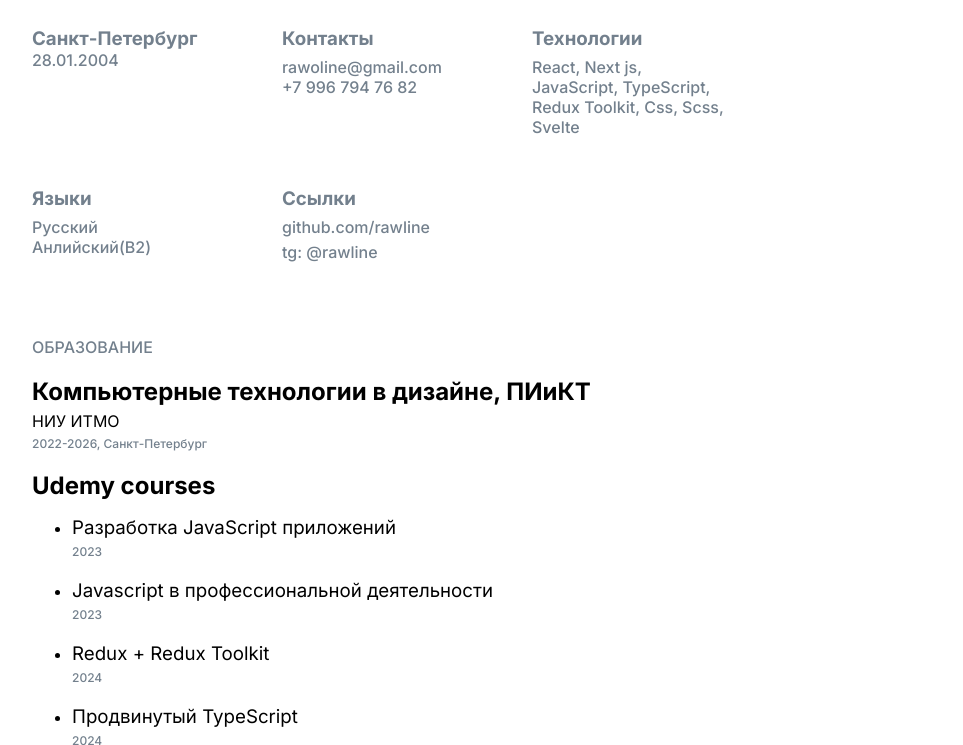
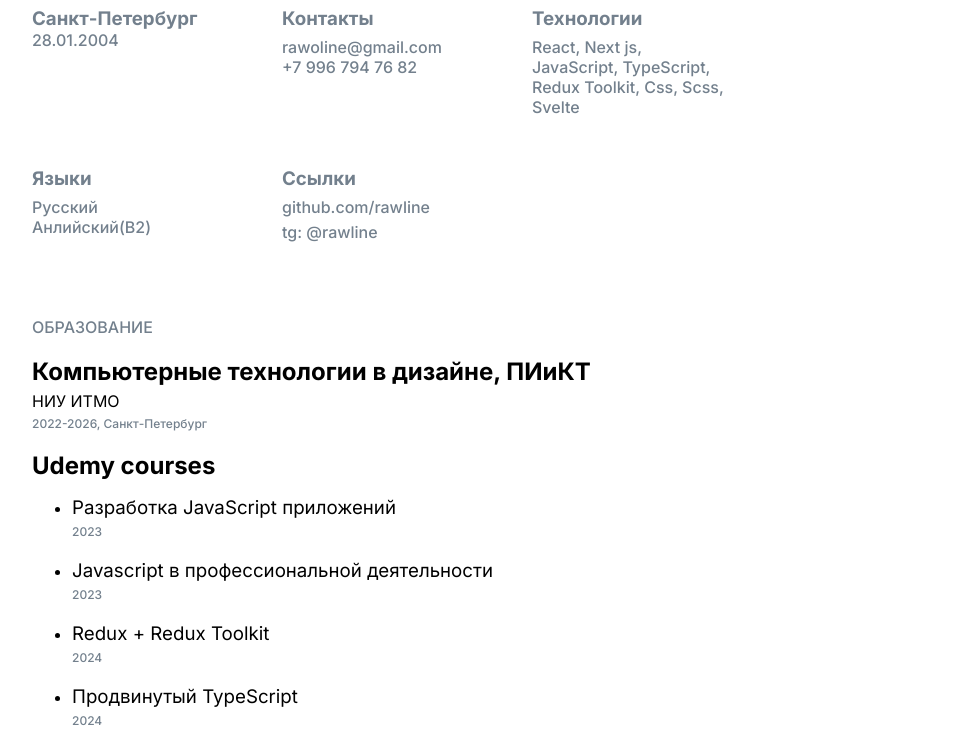
Before and after one commit to rawline/cv, a plain HTML site: page index.html in a window 1280 px wide. Shown: the part 195-940 px from the top of the page, without its empty margins (158-1121 px from the left). Drawn offline with Linux system fonts and the light colour scheme.

Commit message:
added new padding valu

```diff
--- a/style.css
+++ b/style.css
@@ -23,7 +23,7 @@ body {
     max-width: 1000px;
     margin: 0 auto 50px;
     padding: 50px;
-    padding-top: 10;
+    padding-top: 10px;
     display: flex;
     justify-content: center;
     align-items: center;
@@ -40,7 +40,7 @@ body {
 .rigthBlock {
     display: flex;
     gap: 50px;
-    margin-top: 30px;
+    margin-top: 50px;
     flex-wrap: wrap;
     color: #73808D
 }
```
